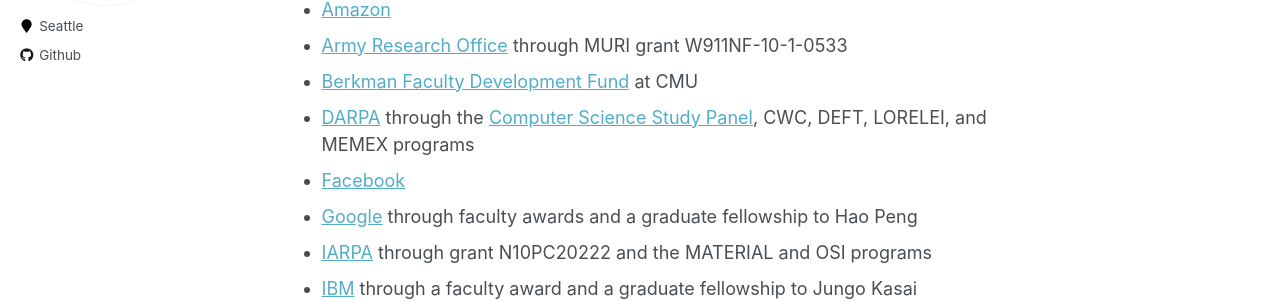
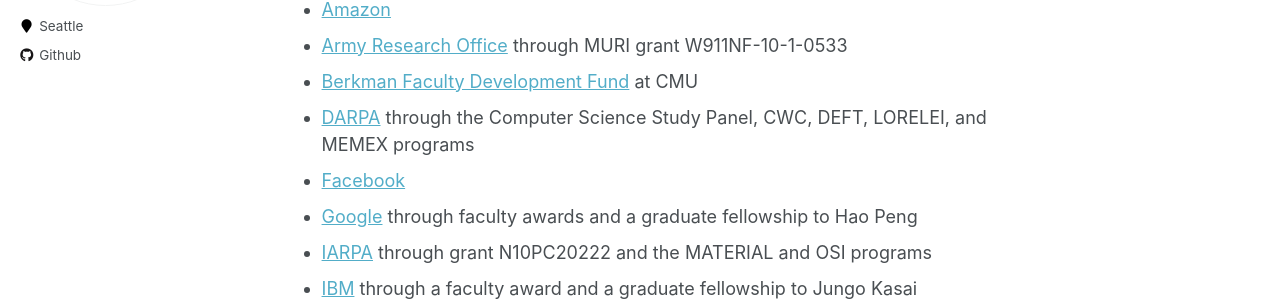
Before and after one commit to Noahs-ARK/Noahs-ARK.github.io, a Jekyll site: the page built from _pages/acknowledgments.md, in a window 1280 px wide. Shown: the part 287-588 px from the top of the page. Built offline with Jekyll 4.4.1, drawn with Linux system fonts in a browser that asks for light colours; part of the change alters nothing that is shown.

Commit message:
dead link

```diff
--- a/_pages/acknowledgments.md
+++ b/_pages/acknowledgments.md
@@ -11,7 +11,7 @@ ARK research has been/is supported since 2006 in part by:
 * [Army Research Office](http://www.arl.army.mil/www/default.cfm?page=29) through MURI grant
 W911NF-10-1-0533
 * [Berkman Faculty Development Fund](https://www.cmu.edu/proseed/proseed-seed-grants/berkman-faculty-development-fund.html) at CMU
-* [DARPA](https://www.darpa.mil) through the [Computer Science Study Panel](https://cs2p.ida.org), CWC, DEFT, LORELEI, and MEMEX programs
+* [DARPA](https://www.darpa.mil) through the Computer Science Study Panel, CWC, DEFT, LORELEI, and MEMEX programs
 * [Facebook](https://facebook.com)
 * [Google](https://www.google.com) through faculty awards and a graduate fellowship to Hao Peng
 * [IARPA](https://www.iarpa.gov) through grant N10PC20222 and the MATERIAL and OSI programs
```
